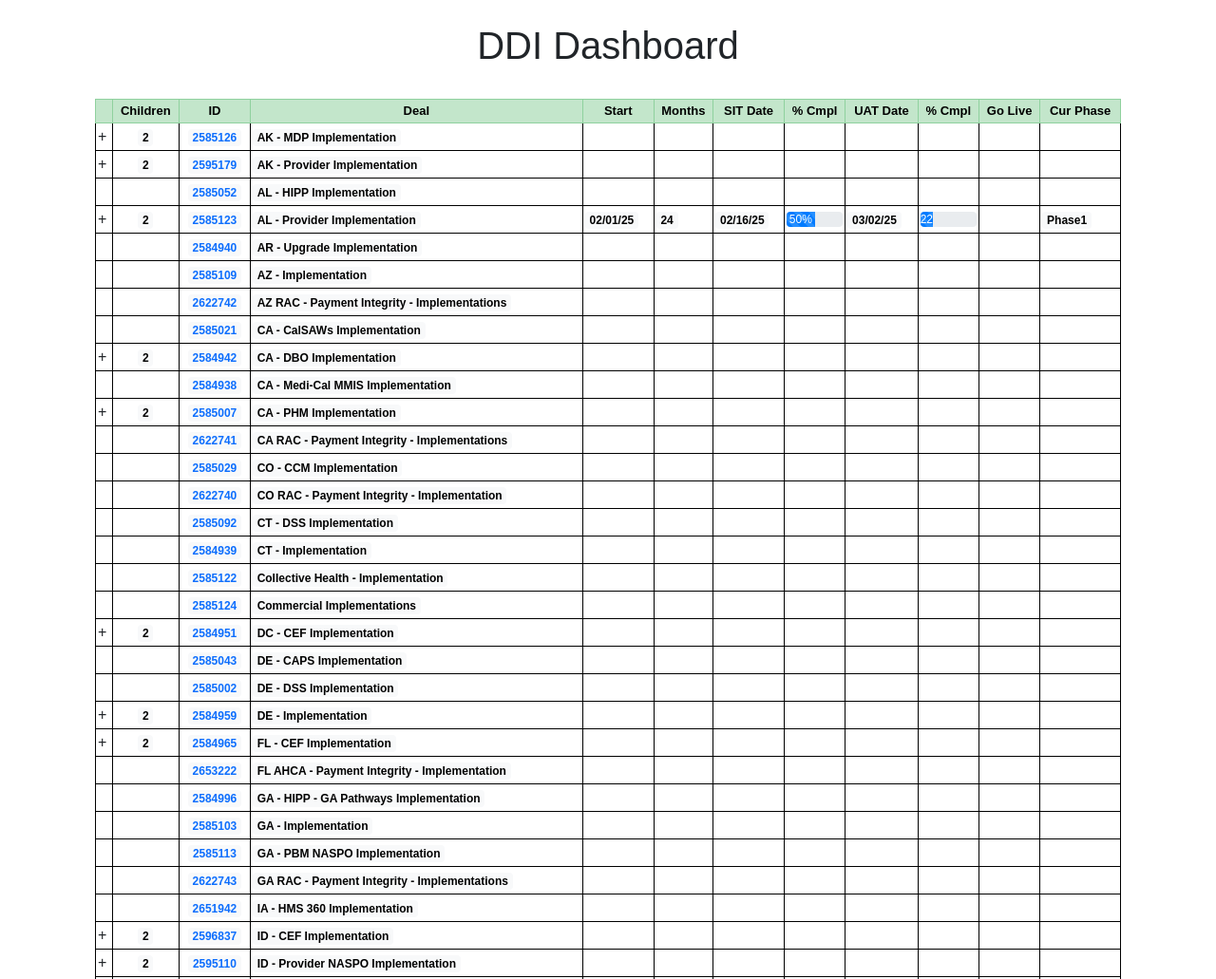
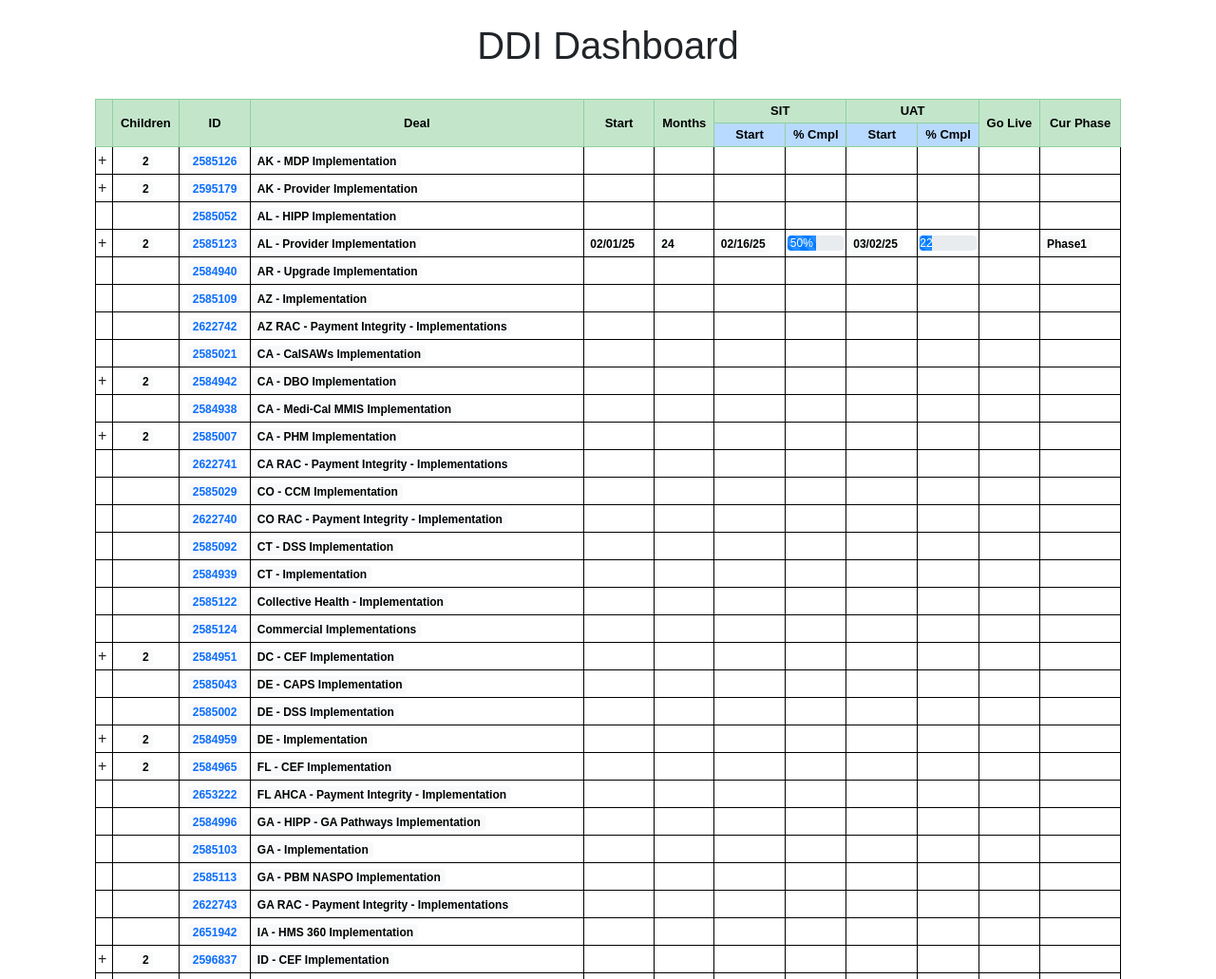
Before and after one commit to mclarkGW/ddiproject, a Django app: page /ddiprofile/dashboard/ in a window 1280 px wide. Shown: the part 56-1087 px from the top of the page at 95% size. Run offline with Django 5.2, Linux system fonts and the light colour scheme; data comes from the database, SQL or seed files in the repository; both versions use the stored data as it was after the commit; some libraries are stand-ins or nearby versions.

Commit message:
Updated Iniatitive Filter, Table Headers and settings

```diff
--- a/ddiprofile/management/commands/fetch_data.py
+++ b/ddiprofile/management/commands/fetch_data.py
@@ -18,6 +18,8 @@ class Command(BaseCommand):
         pat = 'CByqSGDnGCIxr6qgEBSdxWspYW2Yuuvgq5cdqdlliShNDKYtOnE3JQQJ99BCACAAAAA85jZPAAASAZDO474U'
         url_initiatives = f'https://dev.azure.com/{organization}/{project_initiatives}/_apis/wit/wiql?api-version=7.0'
         url_epics = f'https://dev.azure.com/{organization}/{project_epics}/_apis/wit/wiql?api-version=7.0'
+        # ADO Id of the Parent Play to Initiative |Customer Value: 2584481
+        playid = '2584481'
 
         auth_header = base64.b64encode(f":{pat}".encode()).decode()
         headers = {
@@ -31,6 +33,8 @@ class Command(BaseCommand):
             FROM WorkItems
             WHERE
                 [System.WorkItemType] = 'Initiative'
+                AND [System.Parent] = {playid}
+                AND [Custom.ddi_DashboardInclude] = 'YES'
             ORDER BY [System.Title] ASC
             """
         }
--- a/ddiprofile/templates/dashboard.html
+++ b/ddiprofile/templates/dashboard.html
@@ -73,18 +73,22 @@
         <table class="table-striped-columns">
             <thead class="table-success text-center" style="position: sticky; top: 0; z-index: 1000;">
                 <tr>
-                    <th></th>
-                    <th>Children</th>
-                    <th>ID</th>
-                    <th>Deal</th>
-                    <th>Start</th>
-                    <th>Months</th>
-                    <th>SIT Date</th>
-                    <th>% Cmpl</th>
-                    <th>UAT Date</th>
-                    <th>% Cmpl</th>
-                    <th>Go Live</th>
-                    <th>Cur Phase</th>
+                    <th rowspan="2"></th>
+                    <th rowspan="2">Children</th>
+                    <th rowspan="2">ID</th>
+                    <th rowspan="2">Deal</th>
+                    <th rowspan="2">Start</th>
+                    <th rowspan="2">Months</th>
+                    <th colspan="2" class="sub-header">SIT</th>
+                    <th colspan="2" class="sub-header">UAT</th>
+                    <th rowspan="2">Go Live</th>
+                    <th rowspan="2">Cur Phase</th>
+                </tr>
+                <tr>
+                    <th class="table-primary text-center">Start</th>
+                    <th class="table-primary text-center">% Cmpl</th>
+                    <th class="table-primary text-center">Start</th>
+                    <th class="table-primary text-center">% Cmpl</th>
                 </tr>
             </thead>
             <tbody>
@@ -128,7 +132,7 @@
                 </tr>
                 {% if initiative.epics.all %}
                 <tr id="epics-{{ initiative.id }}" class="hidden">
-                    <td colspan="11">
+                    <td colspan="12">
                         <table class="epics-table">
                             <thead style="position: sticky; top: 0; z-index: 1000;">
                                 <tr>
```
Also changed, not shown: db.sqlite3.
